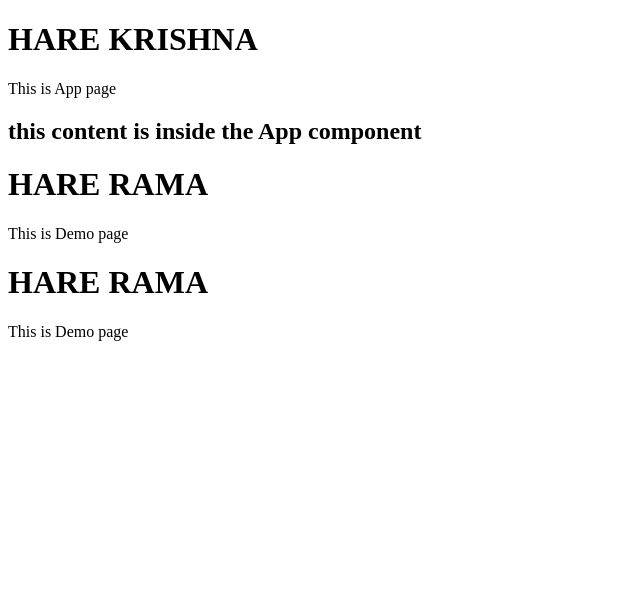
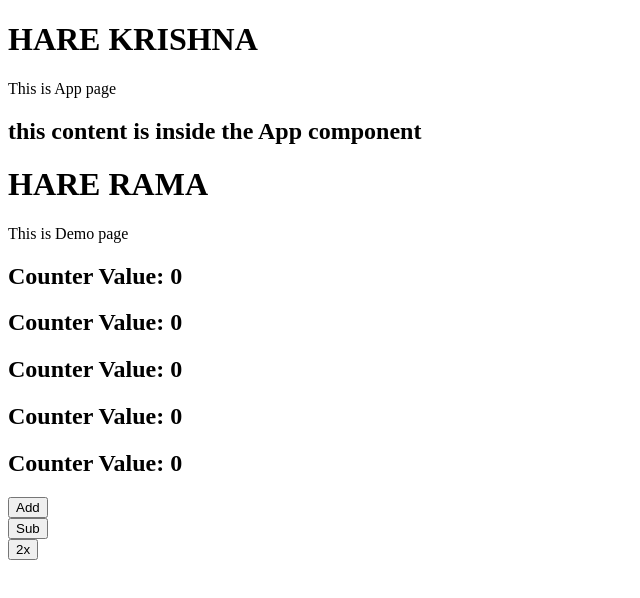
Before and after one commit to SanjayUG/PlayingWithRecat-Vite, a React (Vite) app: page / in a window 1280 px wide. Shown: the top 598 px of the page, without its empty margins (0-640 px from the left). Built offline with nearby package versions, Linux system fonts and the light colour scheme.

Commit message:
feat: added counter component

```diff
--- a/src/App.jsx
+++ b/src/App.jsx
@@ -1,5 +1,5 @@
 import Demo from "./Demo"
-
+import Counter from "./Counter"
 
 function App() {
   return (
@@ -10,6 +10,10 @@ function App() {
         <h2>this content is inside the App component</h2>
         <Demo />
       </div>
+
+      <div>
+        <Counter />
+      </div>
     </>
   )
 }
--- /dev/null
+++ b/src/Counter.jsx
@@ -0,0 +1,38 @@
+import { useState } from "react";
+
+
+
+function Counter() {
+    let [count, setCount] = useState(0);
+
+    function addCounter() {
+        // count = count + 1;
+        setCount(++count);
+        console.log(count);
+    }
+    function subCounter() {
+        setCount(count - 1);
+        console.log(count);
+    }
+    let mulCounter = () => {
+        setCount(count * 2);
+        console.log(count);
+    }
+
+    return(
+        <>
+            <h2>Counter Value: {count}</h2>
+            <h2>Counter Value: {count}</h2>
+            <h2>Counter Value: {count}</h2>
+            <h2>Counter Value: {count}</h2>
+            <h2>Counter Value: {count}</h2>
+            <button onClick={addCounter}>Add</button>
+            <br/>
+            <button onClick={subCounter}>Sub</button>
+            <br/>
+            <button onClick={mulCounter}>2x</button>
+        </>
+    )
+}
+
+export default Counter;
--- a/src/main.jsx
+++ b/src/main.jsx
@@ -1,12 +1,12 @@
 import React from 'react'
 import ReactDOM from 'react-dom/client'
 import App from './App.jsx'
-import Demo from './Demo.jsx'
+// import Demo from './Demo.jsx'
 
 
 ReactDOM.createRoot(document.getElementById('root')).render(
   <React.StrictMode>
     <App />
-    <Demo />
+    {/* <Demo /> */}
   </React.StrictMode>,
 )
```
